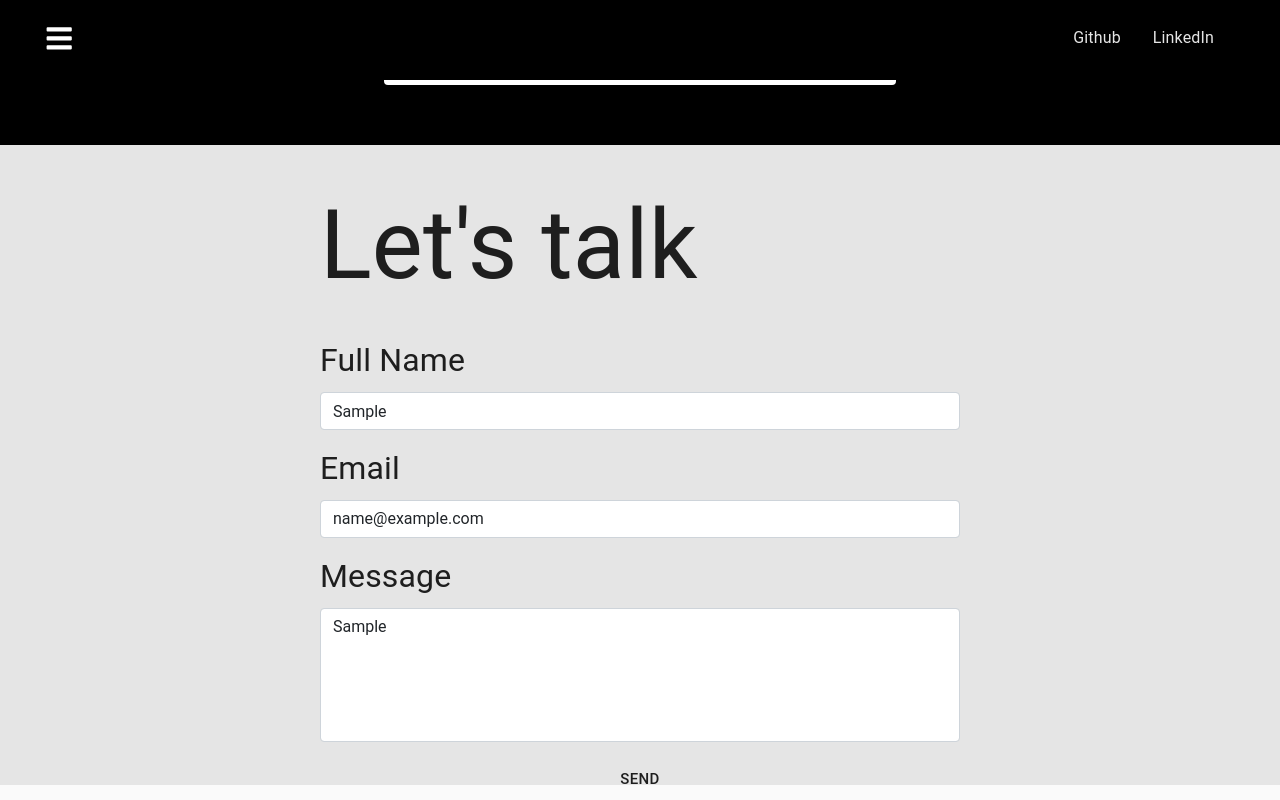
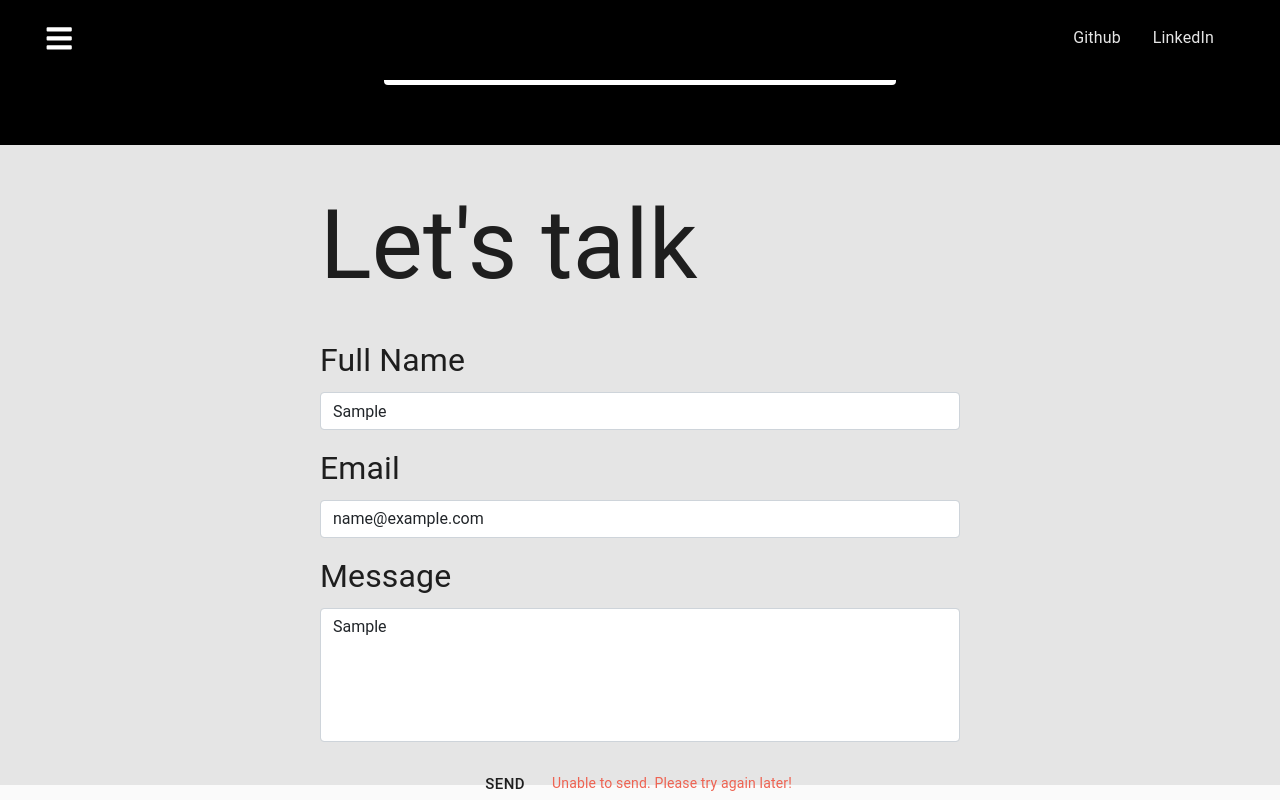
Before and after one commit to hien-alex/personal_profile, a React (Create React App) app: page / in a window 1280 px wide. Both pictures are taken after typing "Sample", "name@example.com", "Sample" into the empty fields and a click on the button "SEND". Shown: the part 2137-2937 px from the top of the page. Built offline with nearby package versions, Linux system fonts and the light colour scheme; no server answers.

Commit message:
email response message

```diff
--- a/src/components/Contact/ContactElements.js
+++ b/src/components/Contact/ContactElements.js
@@ -44,7 +44,7 @@ export const ContactForm = () => {
   const [inputName, setInputName] = React.useState("");
   const [inputEmail, setInputEmail] = React.useState("");
   const [inputMessage, setInputMessage] = React.useState("");
-  const [emailSent, setEmailSent] = React.useState(false);
+  const [emailSent, setEmailSent] = React.useState(null);
 
   const handleSubmit = async (event) => {
     event.preventDefault();
@@ -59,11 +59,21 @@ export const ContactForm = () => {
     };
 
     try {
-      const result = await axios.post(
-        "https://submit-form.com/sK8uNHa9",
-        payLoad
-      );
+      const result = await axios
+        .post("https://submit-form.com/sK8uNHa9", payLoad)
+        .then((res) => {
+          console.log(res);
+          if (res.status === 200) {
+            setButtonDisabled(true);
+            setEmailSent(true);
+          } else {
+            setButtonDisabled(false);
+            setEmailSent(false);
+          }
+        });
     } catch (error) {
+      setButtonDisabled(false);
+      setEmailSent(false);
       console.log(error);
     }
   };
@@ -114,6 +124,14 @@ export const ContactForm = () => {
       >
         Send
       </Button>
+      {emailSent === true && (
+        <p className="d-inline-block success-msg">Email successfully sent!</p>
+      )}
+      {emailSent === false && (
+        <p className="d-inline-block fail-msg">
+          Unable to send. Please try again later!
+        </p>
+      )}
     </Form>
   );
 };
--- a/src/css/Contact.css
+++ b/src/css/Contact.css
@@ -16,3 +16,13 @@ textarea {
     height: 40vh;
   }
 }
+
+.success-msg {
+  color: #57a773;
+  padding: 15px 15px;
+}
+
+.fail-msg {
+  color: #ee6352;
+  padding: 15px 15px;
+}
```
